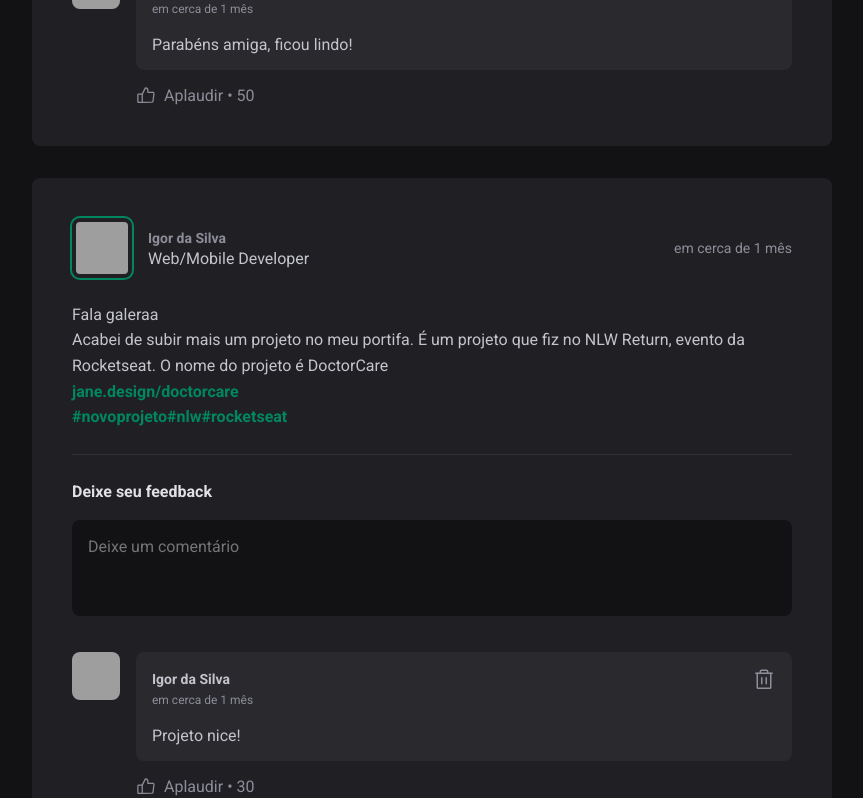
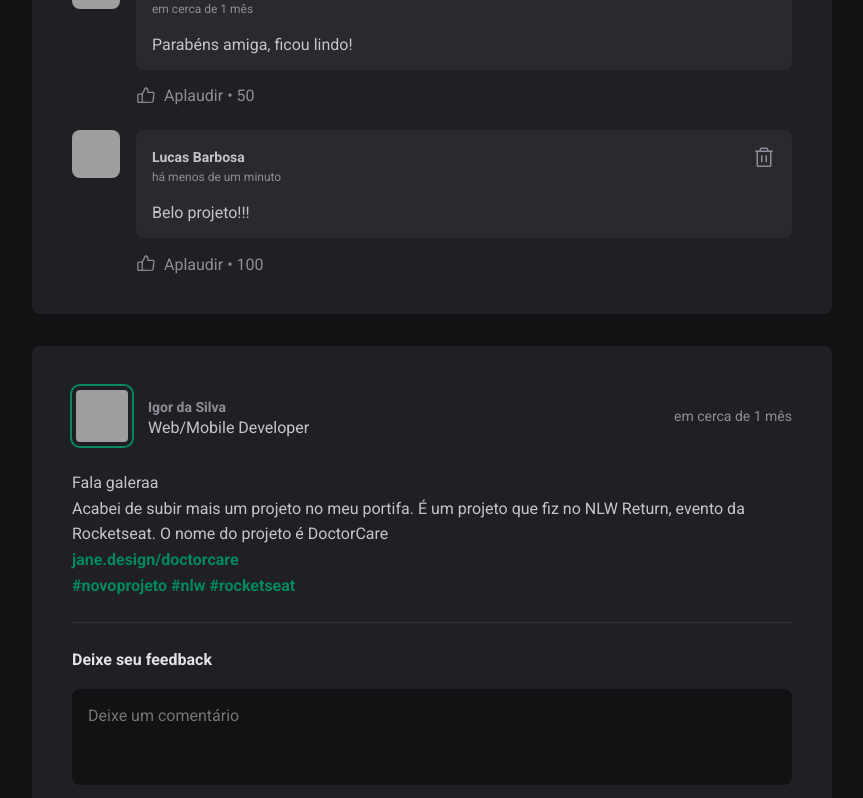
Before and after one commit to taiprogrammer/01-ignite-react, a React (Vite) app: page / in a window 1280 px wide. Shown: the part 786-1584 px from the top of the page, without its empty margins (352-1215 px from the left). Built offline with nearby package versions, Linux system fonts and the light colour scheme; grey boxes are pictures that could not be loaded.

Commit message:
feature (App) - adding comments by the form

```diff
--- a/src/App.jsx
+++ b/src/App.jsx
@@ -16,12 +16,28 @@ export function App() {
         role: "Web/Mobile Developer",
       },
       content: [
-        "Fala galeraa",
-        "Acabei de subir mais um projeto no meu portifa. É um projeto que fiz no NLW Return, evento da Rocketseat. O nome do projeto é DoctorCare",
-        "jane.design/doctorcare",
-        "#novoprojeto",
-        "#nlw",
-        "#rocketseat",
+        {
+          type: "paragraph",
+          content: "Fala galeraa",
+        },
+        {
+          type: "paragraph",
+          content:
+            "Acabei de subir mais um projeto no meu portifa. É um projeto que fiz no NLW Return, evento da Rocketseat. O nome do projeto é DoctorCare",
+        },
+        {
+          type: "link",
+          content: "jane.design/doctorcare",
+        },
+        {
+          type: "hashtag",
+          content: "#novoprojeto",
+        },
+        {
+          type: "hashtag",
+          content: "#nlw",
+        },
+        { type: "hashtag", content: "#rocketseat" },
       ],
       comments: [
         {
@@ -44,6 +60,16 @@ export function App() {
           likes: 50,
           time: new Date(2022, 9, 30, 11, 58),
         },
+        {
+          id: 3,
+          author: {
+            avatarUrl: "https://github.com/lucabarbos.png",
+            name: "Lucas Barbosa",
+          },
+          content: "Belo projeto!!!",
+          likes: 100,
+          time: new Date(),
+        },
       ],
     },
     {
@@ -55,12 +81,28 @@ export function App() {
         role: "Web/Mobile Developer",
       },
       content: [
-        "Fala galeraa",
-        "Acabei de subir mais um projeto no meu portifa. É um projeto que fiz no NLW Return, evento da Rocketseat. O nome do projeto é DoctorCare",
-        "jane.design/doctorcare",
-        "#novoprojeto",
-        "#nlw",
-        "#rocketseat",
+        {
+          type: "paragraph",
+          content: "Fala galeraa",
+        },
+        {
+          type: "paragraph",
+          content:
+            "Acabei de subir mais um projeto no meu portifa. É um projeto que fiz no NLW Return, evento da Rocketseat. O nome do projeto é DoctorCare",
+        },
+        {
+          type: "link",
+          content: "jane.design/doctorcare",
+        },
+        {
+          type: "hashtag",
+          content: "#novoprojeto",
+        },
+        {
+          type: "hashtag",
+          content: "#nlw",
+        },
+        { type: "hashtag", content: "#rocketseat" },
       ],
       comments: [
         {
@@ -94,12 +136,28 @@ export function App() {
         role: "Back End Developer",
       },
       content: [
-        "Fala galeraa",
-        "Acabei de subir mais um projeto no meu portifa. É um projeto que fiz no NLW Return, evento da Rocketseat. O nome do projeto é DoctorCare",
-        "jane.design/doctorcare",
-        "#novoprojeto",
-        "#nlw",
-        "#rocketseat",
+        {
+          type: "paragraph",
+          content: "Fala galeraa",
+        },
+        {
+          type: "paragraph",
+          content:
+            "Acabei de subir mais um projeto no meu portifa. É um projeto que fiz no NLW Return, evento da Rocketseat. O nome do projeto é DoctorCare",
+        },
+        {
+          type: "link",
+          content: "jane.design/doctorcare",
+        },
+        {
+          type: "hashtag",
+          content: "#novoprojeto",
+        },
+        {
+          type: "hashtag",
+          content: "#nlw",
+        },
+        { type: "hashtag", content: "#rocketseat" },
       ],
       comments: [
         {
@@ -133,12 +191,28 @@ export function App() {
         role: "Back End Developer",
       },
       content: [
-        "Fala galeraa",
-        "Acabei de subir mais um projeto no meu portifa. É um projeto que fiz no NLW Return, evento da Rocketseat. O nome do projeto é DoctorCare",
-        "jane.design/doctorcare",
-        "#novoprojeto",
-        "#nlw",
-        "#rocketseat",
+        {
+          type: "paragraph",
+          content: "Fala galeraa",
+        },
+        {
+          type: "paragraph",
+          content:
+            "Acabei de subir mais um projeto no meu portifa. É um projeto que fiz no NLW Return, evento da Rocketseat. O nome do projeto é DoctorCare",
+        },
+        {
+          type: "link",
+          content: "jane.design/doctorcare",
+        },
+        {
+          type: "hashtag",
+          content: "#novoprojeto",
+        },
+        {
+          type: "hashtag",
+          content: "#nlw",
+        },
+        { type: "hashtag", content: "#rocketseat" },
       ],
       comments: [
         {
--- a/src/components/Comment.jsx
+++ b/src/components/Comment.jsx
@@ -1,6 +1,6 @@
-import { format, formatDistanceToNow } from "date-fns";
 import { ptBR } from "date-fns/locale";
 import { ThumbsUp, Trash } from "phosphor-react";
+import { format, formatDistanceToNow } from "date-fns";
 
 import { Avatar } from "./Avatar";
 import styles from "./Comment.module.css";
@@ -19,6 +19,7 @@ export function Comment({ comment }) {
     { locale: ptBR }
   );
   const dateTimeFormatted = format(timeCommentPublished, "uuuu-LL-dd HH:mm:ss");
+
   return (
     <div className={styles.comment}>
       <Avatar photo={comment.author.avatarUrl} applyBorder={false} />
--- a/src/components/Post.jsx
+++ b/src/components/Post.jsx
@@ -1,15 +1,15 @@
 import styles from "./Post.module.css";
 
+import { useState } from "react";
+
+import { ptBR } from "date-fns/locale";
 import { format, formatDistanceToNow } from "date-fns";
-import { ptBR } from "date-fns/locale";
 
 import { Avatar } from "./Avatar";
 import { Comment } from "./Comment";
 
 export function Post({ author, publishedAt, comments, content }) {
-  const timePublished = publishedAt;
-
-  const relativeDateToNow = formatDistanceToNow(timePublished, {
+  const relativeDateToNow = formatDistanceToNow(publishedAt, {
     locale: ptBR,
     addSuffix: true,
   });
@@ -18,9 +18,33 @@ export function Post({ author, publishedAt, comments, content }) {
     locale: ptBR,
   });
 
-  const dateTimeFormatted = format(timePublished, "uuuu-LL-dd HH:mm:ss", {
+  const dateTimeFormatted = format(publishedAt, "uuuu-LL-dd HH:mm:ss", {
     locale: ptBR,
   });
+
+  const [comment, setComment] = useState("");
+
+  const [commentsList, setCommentsList] = useState(comments);
+
+  function addNewComment(e) {
+    e.preventDefault();
+
+    setCommentsList([
+      ...commentsList,
+      {
+        id: Math.random() * 100,
+        author: {
+          avatarUrl: "https://github.com/taiprogrammer.png",
+          name: "Taiza Marques",
+        },
+        content: comment,
+        likes: 0,
+        time: new Date(),
+      },
+    ]);
+
+    setComment("");
+  }
 
   return (
     <article className={styles.post}>
@@ -37,26 +61,34 @@ export function Post({ author, publishedAt, comments, content }) {
         </time>
       </header>
       <div className={styles.content}>
-        <p>{content[0]}</p>
-        <p>{content[1]}</p>
-        <p>
-          <a href="#">{content[2]}</a>
-        </p>
-        <p>
-          <a href="#">{content[3]}</a>
-          <a href="#">{content[4]}</a>
-          <a href="#">{content[5]}</a>
-        </p>
+        {content.map((line) => {
+          if (line.type === "paragraph") {
+            return <p>{line.content}</p>;
+          } else if (line.type === "link") {
+            return (
+              <p>
+                <a href="#">{line.content}</a>
+              </p>
+            );
+          } else if (line.type === "hashtag") {
+            return <a href="#">{line.content} </a>;
+          }
+        })}
       </div>
-      <form className={styles.commentForm}>
+      <form onSubmit={addNewComment} className={styles.commentForm}>
         <strong>Deixe seu feedback</strong>
-        <textarea placeholder="Deixe um comentário" />
+        <textarea
+          onChange={(event) => setComment(event.target.value)}
+          name="comment"
+          value={comment}
+          placeholder="Deixe um comentário"
+        />
         <footer>
           <button type="submit">Publicar</button>
         </footer>
       </form>
       <div className={styles.commentList}>
-        {comments.map((comment) => (
+        {commentsList.map((comment) => (
           <Comment comment={comment} key={comment.id} />
         ))}
       </div>
```
